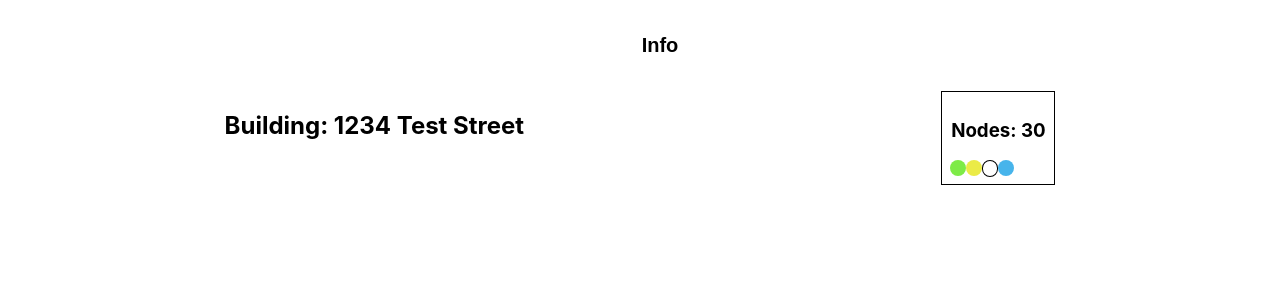
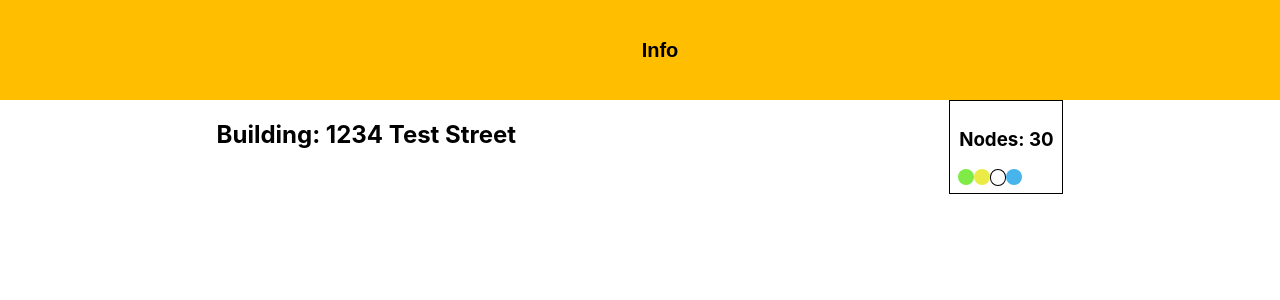
Before and after one commit to armandogj1/rad-labs, a React (Create React App) app: page / in a window 1280 px wide. Shown: the top 300 px of the page. Built offline with nearby package versions, Linux system fonts and the light colour scheme; the HTML template or start-up script is replaced by a standard one.

Commit message:
Make nav fixed, Add overflow and scroll to main section

```diff
--- a/src/App.css
+++ b/src/App.css
@@ -1,9 +1,15 @@
 .App {
   text-align: center;
-  padding: 1em;
 }
 
 .heading {
   display: flex;
   justify-content: space-around;
 }
+
+.building {
+  display: flex;
+  flex-direction: column;
+  height: calc(100vh - 100px);
+  overflow-y: scroll;
+}
--- a/src/components/Dropdown.jsx
+++ b/src/components/Dropdown.jsx
@@ -9,7 +9,7 @@ function Dropdown({ data }) {
   const { retrieved_at, name, node_count, statuses } = data;
 
   return (
-    <div className='dropdown'>
+    <li className='dropdown'>
       <button onClick={toggleOpen}>Info</button>
       {isOpen && (
         <aside className='dropdown-modal'>
@@ -20,7 +20,7 @@ function Dropdown({ data }) {
           <p>Statuses: {statuses.join(', ')}</p>
         </aside>
       )}
-    </div>
+    </li>
   );
 }
 
--- a/src/components/MainHeader.jsx
+++ b/src/components/MainHeader.jsx
@@ -6,9 +6,7 @@ function MainHeader({ data }) {
   return (
     <div className='main-header'>
       <ul>
-        <li>
-          <Dropdown data={data} />
-        </li>
+        <Dropdown data={data} />
       </ul>
     </div>
   );
--- a/src/components/RadiatorNode.jsx
+++ b/src/components/RadiatorNode.jsx
@@ -1,7 +1,8 @@
 import PropTypes from 'prop-types';
-import evaluateNode from '../utils/evaluateNode.js';
+import evaluateNode from '../utils/evaluateNode';
+import formatTime from '../utils/formatTime';
 import { useRetrieveTime } from '../hooks/useRetrieveTime';
-import calculateTime from '../utils/calculateTime.js';
+import calculateTime from '../utils/calculateTime';
 
 function RadiatorNode(props) {
   // TODO: Include global state using Context to not prop drill
@@ -24,6 +25,7 @@ function RadiatorNode(props) {
       <p>{radiator_temperature}</p>
       <p>{room_temperature}</p>
       <p>{last_message}</p>
+      <p>{formatTime(last_message)}</p>
       <p>{calculateTime(retrieved_at, last_message)}</p>
     </div>
   );
--- a/src/index.css
+++ b/src/index.css
@@ -14,7 +14,7 @@ body {
   -moz-osx-font-smoothing: grayscale;
 }
 
-*:not(:last-child, .node) {
+*:not(:last-child, .node, .main-header, #root) {
   margin-bottom: 1em;
 }
 
--- a/src/styles/Dropdown.css
+++ b/src/styles/Dropdown.css
@@ -6,14 +6,9 @@
 .dropdown button {
   border: none;
   background-color: transparent;
-  line-height: 1.25em;
   font-size: 1.25em;
   font-weight: 800;
   cursor: pointer;
-}
-
-.dropdown button:hover {
-  color: var(--main-color);
 }
 
 .dropdown-modal {
--- a/src/styles/MainHeader.css
+++ b/src/styles/MainHeader.css
@@ -1,6 +1,10 @@
 .main-header {
   display: flex;
   justify-content: space-around;
+  align-items: center;
+  height: 100px;
+  max-height: 100px;
+  background-color: var(--main-color);
 }
 
 .main-header ul {
--- a/src/utils/formatTime.js
+++ b/src/utils/formatTime.js
@@ -1,3 +1,5 @@
+// TODO: Add st/nd/rd/th to day
+
 /**
  * @param {number} mils - time in milliseconds
  * @return {string} - formatted date string
```
Also changed, not shown: 1 other file (tests, documents, lock files or other folders).
